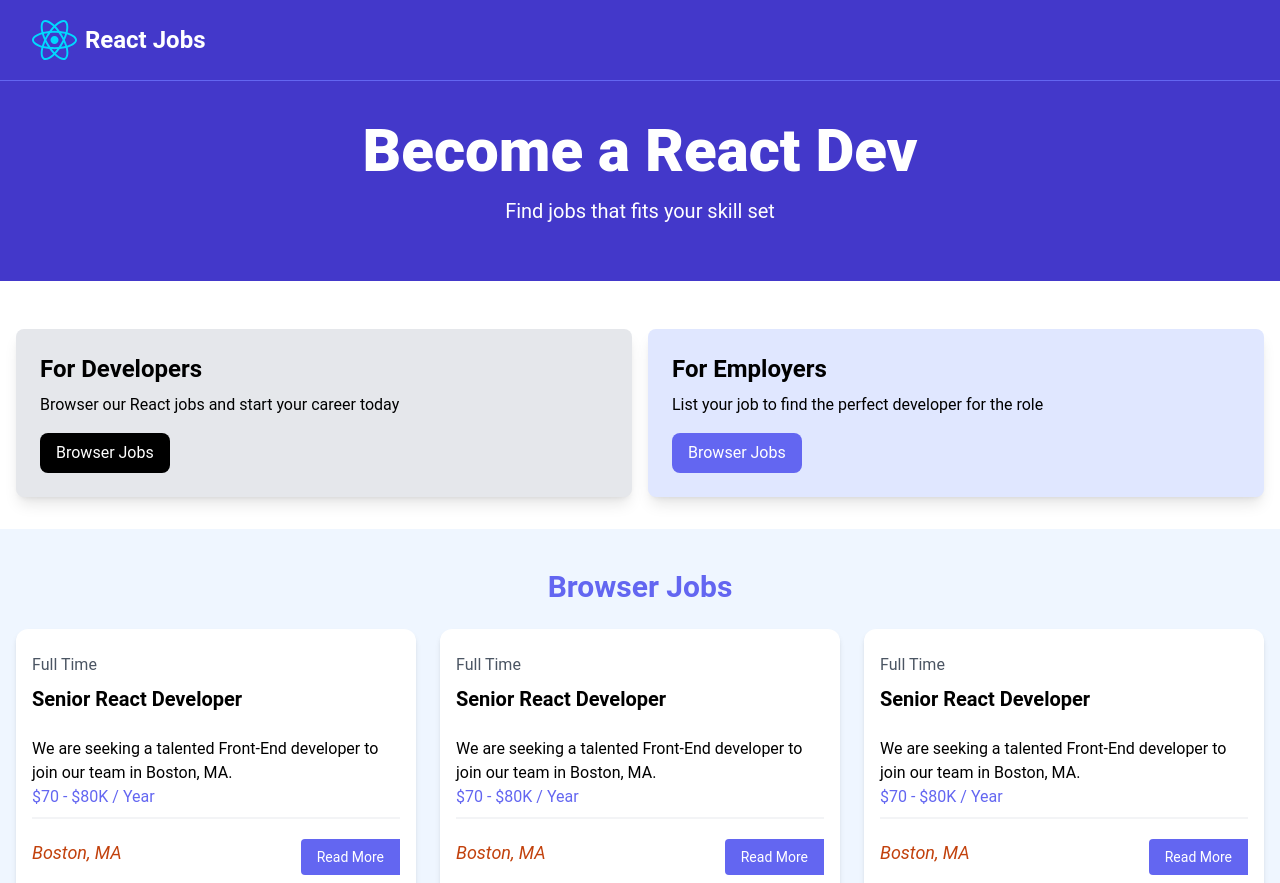
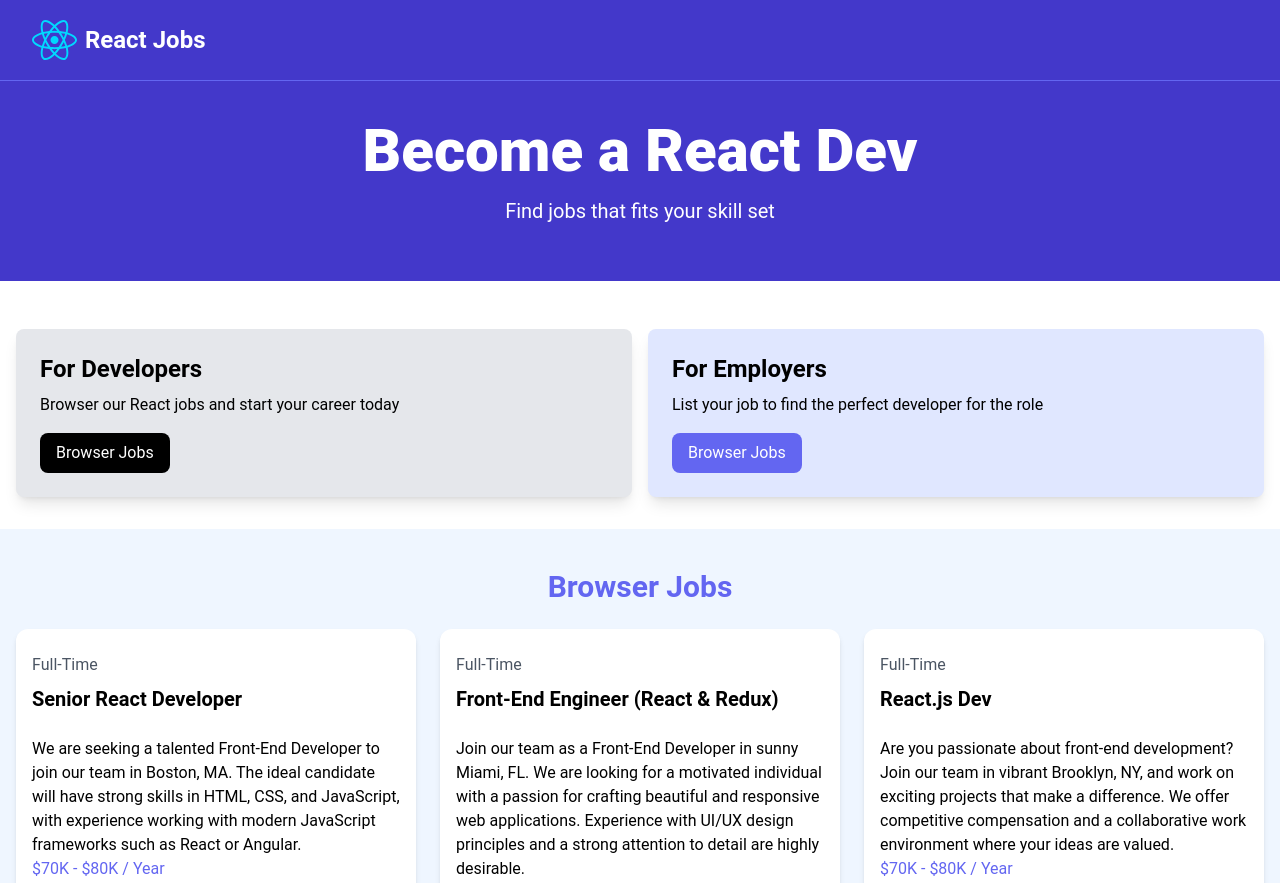
Before and after one commit to Jayashree-25/react-crash-2025, a React (Vite) app: page / in a window 1280 px wide. Shown: the top 883 px of the page. Built offline with nearby package versions, Linux system fonts and the light colour scheme.

Commit message:
JobListing(singular)

```diff
--- a/src/components/JobListings.jsx
+++ b/src/components/JobListings.jsx
@@ -14,26 +14,26 @@ const jobListings = () => {
                         <div className='p-4'>
                             <div className='mb-6'>
                                 <div className='text-gray-600 my-2'>
-                                    Full Time
+                                    {job.type}
                                 </div>
                                 <h3 className='text-xl font-bold'>
-                                    Senior React Developer
+                                    {job.title}
                                 </h3>
                             </div>
 
                             <div>
-                                We are seeking a talented Front-End developer to join our team in Boston, MA.
+                                {job.description}
                             </div>
 
-                            <h3 className='text-indigo-500 mb-2'>$70 - $80K / Year</h3>
+                            <h3 className='text-indigo-500 mb-2'>{job.salary} / Year</h3>
 
                             <div className='border border-gray-100 mb-5'></div>
 
                             <div className='flex flex-col lg:flex-row justify-between mb-4'>
                                 <div className='text-orange-700 mb-3'>
-                                    <i className='fa-solid fa-location-dot text-lg'>Boston, MA</i>
+                                    <i className='fa-solid fa-location-dot text-lg'>{job.location}</i>
                                 </div>
-                                <a href="job.html" className='h-[36px] bg-indigo-500 hover:bg-indigo-600 text-white px-4 py-2 rounded-l text-center text-sm'>Read More</a>
+                                <a href={`/job/${job.id}`} className='h-[36px] bg-indigo-500 hover:bg-indigo-600 text-white px-4 py-2 rounded-l text-center text-sm'>Read More</a>
                             </div>
                         </div>
                     </div>
```
Also changed, not shown: src/components/JobListing.jsx (added).
